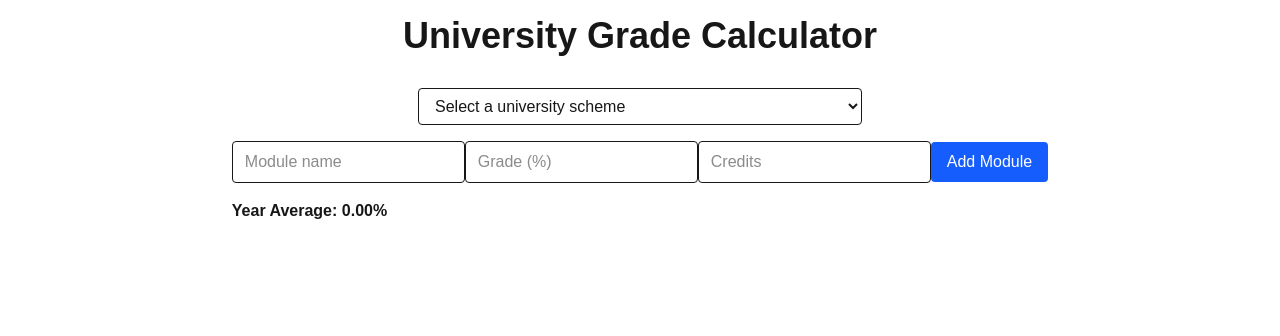
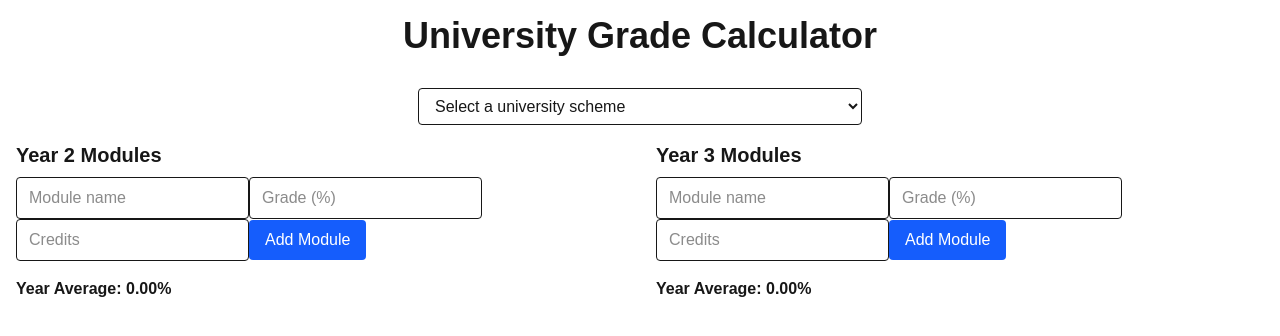
Before and after one commit to krtk119/Grade-Classification-Calculator, a Next.js app: page /calculator in a window 1280 px wide. Shown: the top 336 px of the page. Built offline with nearby package versions, Linux system fonts and the light colour scheme.

Commit message:
Add side by side Year 2 and Year 3 module entry with combined overall classification

```diff
--- a/app/calculator/page.tsx
+++ b/app/calculator/page.tsx
@@ -1,7 +1,7 @@
 "use client"
 
 import {useState} from "react";
-import {UniversityScheme, Module}  from "@/types";
+import {UniversityScheme, Module, Year}  from "@/types";
 import {schemes} from "@/data/universities";
 import UniversitySelector from "@/components/UniversitySelector";
 import ModuleForm from "@/components/ModuleForm";
@@ -9,14 +9,16 @@ import { calculateOverallClassification } from "@/lib/calculations/overallClassi
 
 export default function CalculatorPage() {
     const [selectedScheme, setSelectedScheme] = useState<UniversityScheme | null>(null);
-    const [modules, setModules] = useState<Module[]>([]);
+    const [year2Modules, setYear2Modules] = useState<Module[]>([]);
+    const [year3Modules, setYear3Modules] = useState<Module[]>([]);
 
+    const years: Year[] = [
+        { id: "y2", yearNumber: 2, modules: year2Modules, countsTowardClassification: true },
+        { id: "y3", yearNumber: 3, modules: year3Modules, countsTowardClassification: true }
+    ];
     const result =
-    selectedScheme && modules.length > 0
-        ? calculateOverallClassification(
-            [{ id: "y3", yearNumber:3, modules, countsTowardClassification: true}],
-        selectedScheme
-    )
+    selectedScheme && (year2Modules.length > 0 || year3Modules.length > 0)
+        ? calculateOverallClassification(years,selectedScheme)
     : null;
     return (
         <main className="flex min-h-screen flex-col items-center gap-4 p-4">
@@ -26,7 +28,18 @@ export default function CalculatorPage() {
                 selectedScheme={selectedScheme}
                 onSelectScheme={setSelectedScheme}
             />
-            <ModuleForm modules={modules} setModules={setModules} />
+            <div className="flex gap-8">
+                <ModuleForm
+                    modules={year2Modules}
+                    setModules={setYear2Modules}
+                    yearLabel="Year 2 Modules"
+                />
+                <ModuleForm
+                    modules={year3Modules}
+                    setModules={setYear3Modules}
+                    yearLabel="Year 3 Modules"
+                />
+            </div>
             {result && (
                 <p className="text-xl font-bold">
                     Overall: {result.percentage.toFixed(2)}% - {result.classification}
--- a/components/ModuleForm.tsx
+++ b/components/ModuleForm.tsx
@@ -7,9 +7,10 @@ import { useState } from "react";
 interface ModuleFormProps {
   modules: Module[];
   setModules: (modules: Module[]) => void;
+  yearLabel: string;
 }
 
-export default function ModuleForm({ modules, setModules }: ModuleFormProps) {
+export default function ModuleForm({ modules, setModules, yearLabel }: ModuleFormProps) {
   const [name, setName] = useState("");
   const [grade, setGrade] = useState("");
   const [credits, setCredits] = useState("");
@@ -34,6 +35,7 @@ export default function ModuleForm({ modules, setModules }: ModuleFormProps) {
 
   return (
     <div>
+      <h2 className="text-xl font-bold mb-2">{yearLabel}</h2>
       <input
         type="text"
         value={name}
```
